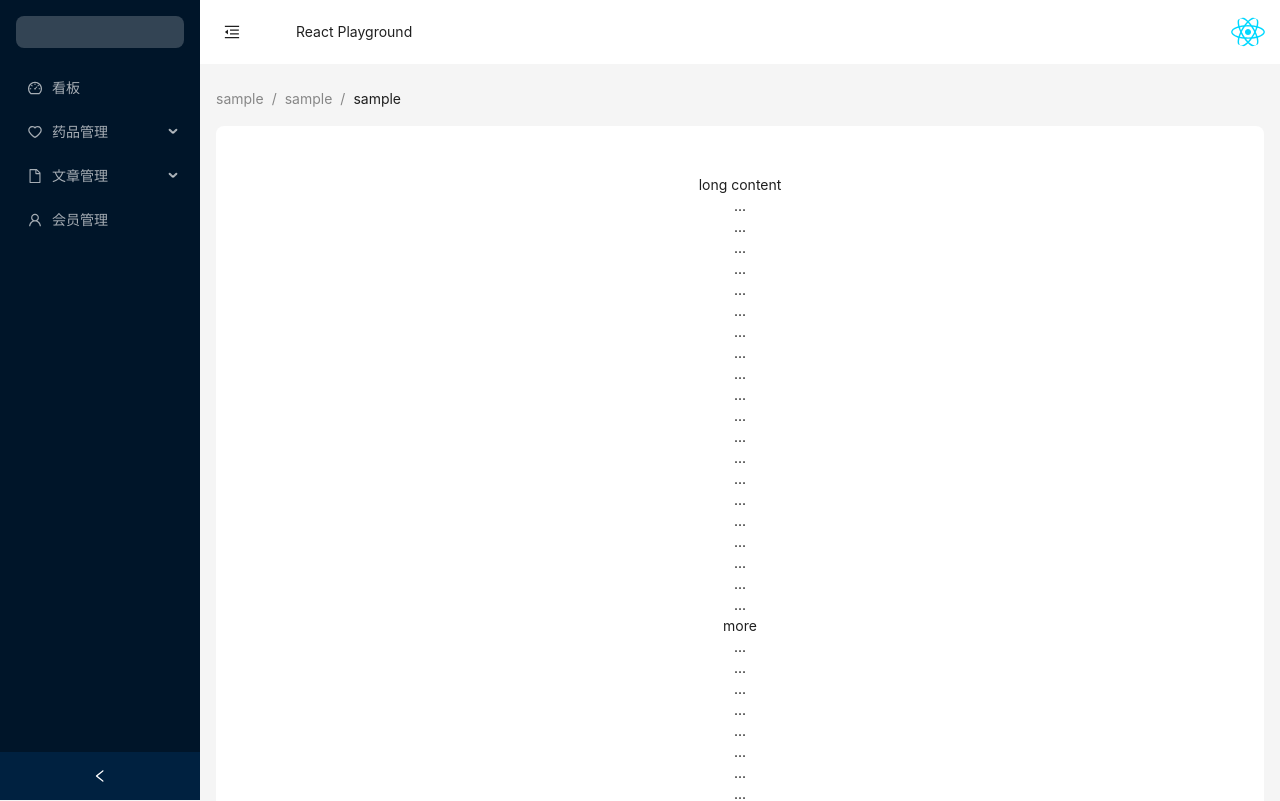
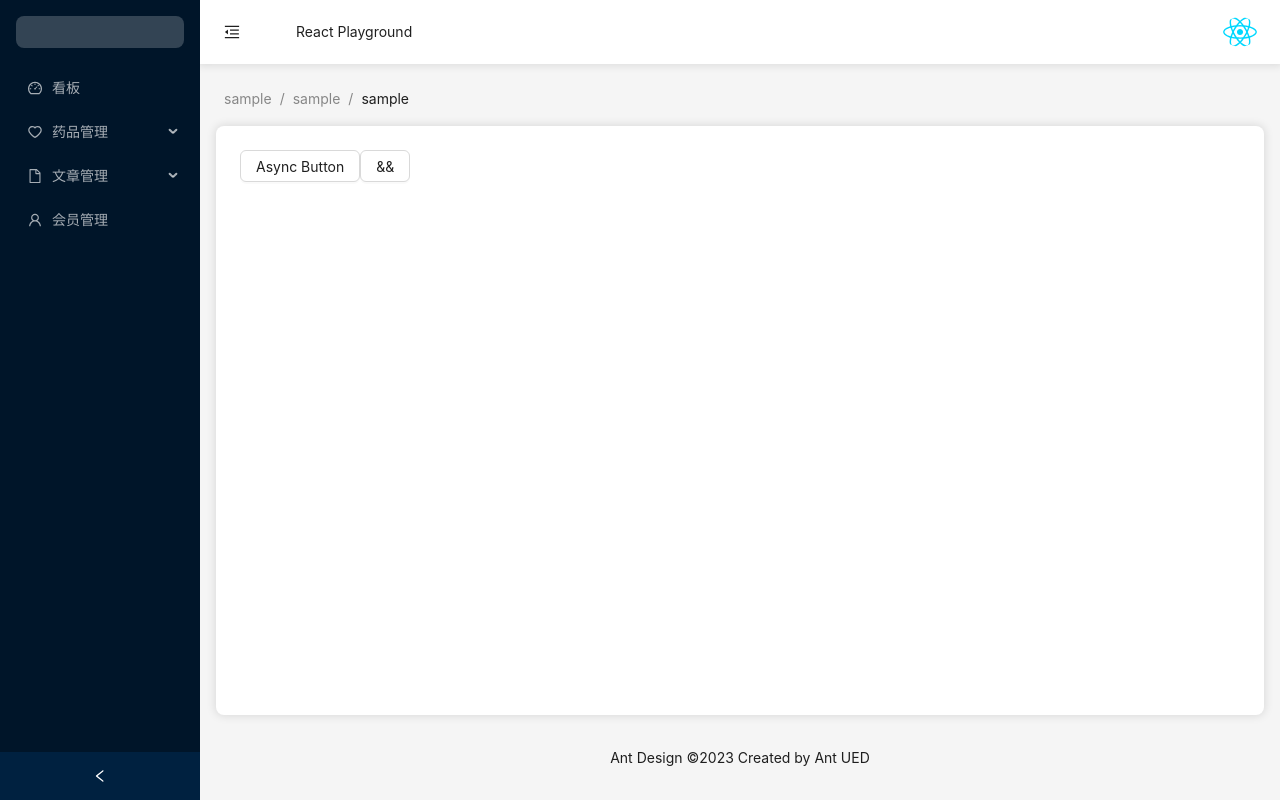
Before and after one commit to sealye09/react-playground, a React (Vite) app: page /admin/dashboard in a window 1280 px wide. Shown: the top 801 px of the page. Built offline with nearby package versions, Linux system fonts and the light colour scheme.

Commit message:
bug: footer siderbar 过渡动画冲突

```diff
--- a/src/components/Layout/Avatar.tsx
+++ b/src/components/Layout/Avatar.tsx
@@ -42,7 +42,7 @@ const Avatar: React.FC<Props> = ({ avatarSrc }) => {
   return (
     <Dropdown
       menu={{ items }}
-      placement="bottom"
+      placement="bottomRight"
       arrow
     >
       <AntdAvatar
--- a/src/components/Layout/index.tsx
+++ b/src/components/Layout/index.tsx
@@ -7,7 +7,6 @@ import { MenuFoldOutlined, MenuUnfoldOutlined } from "@ant-design/icons";
 import Avatar from "./Avatar";
 import logo from "../../assets/react.svg";
 import styles from "@/styles/layout.module.scss";
-import React from "react";
 
 const { Header, Content, Footer, Sider } = AntdLayout;
 
@@ -27,7 +26,7 @@ const Layout: FC<Props> = ({ menuItems }) => {
   const location = useLocation();
 
   return (
-    <AntdLayout>
+    <AntdLayout className={styles.layout}>
       <Sider
         className={styles.sider}
         collapsed={collapsed}
@@ -70,10 +69,7 @@ const Layout: FC<Props> = ({ menuItems }) => {
           </div>
         </Header>
 
-        <Content
-          style={{ margin: "24px 16px 0", overflow: "initial" }}
-          className={styles.content}
-        >
+        <Content className={styles.content}>
           <Breadcrumb className={styles.bread}>
             <Breadcrumb.Item>sample</Breadcrumb.Item>
             <Breadcrumb.Item>sample</Breadcrumb.Item>
@@ -86,22 +82,12 @@ const Layout: FC<Props> = ({ menuItems }) => {
               background: colorBgContainer,
             }}
           >
-            <div style={{ padding: 24, textAlign: "center", background: colorBgContainer }}>
-              <p>long content</p>
-              {
-                // indicates very long content
-                Array.from({ length: 100 }, (_, index) => (
-                  <React.Fragment key={index}>
-                    {index % 20 === 0 && index ? "more" : "..."}
-                    <br />
-                  </React.Fragment>
-                ))
-              }
-            </div>
             <Outlet />
           </div>
         </Content>
-        <Footer className={styles.footer}>Ant Design ©2023 Created by Ant UED</Footer>
+        <Footer className={styles.footer}>
+          <div>Ant Design ©2023 Created by Ant UED</div>
+        </Footer>
       </AntdLayout>
     </AntdLayout>
   );
--- a/src/router/index.tsx
+++ b/src/router/index.tsx
@@ -17,47 +17,47 @@ export type RouteType = {
 const routes: RouteType[] = [
   {
     label: "看板",
-    key: "/admin/dashboard",
+    key: "/dashboard",
     element: <Dashboard />,
     icon: <DashboardOutlined />,
   },
   {
     label: "药品管理",
-    key: "/admin/medicine",
+    key: "/medicine",
     icon: <HeartOutlined />,
     children: [
       {
         label: "药品分类",
-        key: "/admin/medicine/category",
+        key: "/medicine/category",
         element: <MedicineCatgory />,
       },
       {
         label: "药品信息",
-        key: "/admin/medicine/info",
+        key: "/medicine/info",
         element: <MedicineInfo />,
       },
     ],
   },
   {
     label: "文章管理",
-    key: "/admin/article",
+    key: "/article",
     icon: <FileOutlined />,
     children: [
       {
         label: "文章分类",
-        key: "/admin/article/category",
+        key: "/article/category",
         element: <ArticleCatgory />,
       },
       {
         label: "文章信息",
-        key: "/admin/article/info",
+        key: "/article/info",
         element: <ArticleInfo />,
       },
     ],
   },
   {
     label: "会员管理",
-    key: "/admin/user",
+    key: "/user",
     icon: <UserOutlined />,
     element: <UserList />,
   },
--- a/src/styles/layout.module.scss
+++ b/src/styles/layout.module.scss
@@ -1,6 +1,9 @@
+.layout {
+  min-height: 100vh;
+}
+
 .sider {
   overflow: auto;
-  height: 100vh;
   position: fixed !important;
   left: 0;
   top: 0;
@@ -15,14 +18,17 @@
 }
 
 .site_layout {
-  transition: margin-left 0.2s ease-in-out;
+  min-height: 100vh;
+  transition: margin-left 0.2s;
 }
 
 .header {
   display: flex;
   justify-content: space-between;
   align-items: center;
+  height: 4rem;
   padding: 0;
+  box-shadow: 0 0 0.5rem 0.1rem rgba(0, 0, 0, 0.1);
 
   .left_head {
     display: flex;
@@ -42,22 +48,34 @@
     align-items: center;
     width: 4rem;
     height: 4rem;
+    margin-right: 0.5rem;
   }
 }
 
 .content {
   margin: 1.5rem 1rem 0;
   overflow: initial;
+  display: flex;
+  flex-direction: column;
 
   .bread {
-    margin: 0 0 1rem 0;
+    margin: 0 0 1rem 0.5rem;
   }
   .content_center {
+    flex: 1;
     padding: 1.5rem;
     border-radius: 0.5rem;
+    box-shadow: 0 0 0.5rem 0.1rem rgba(0, 0, 0, 0.1);
+    z-index: 1;
   }
 }
 
 .footer {
+  z-index: 0;
   text-align: center;
+  margin: 2rem 1rem;
+  padding: 0;
+  div {
+    width: 100%;
+  }
 }
```
